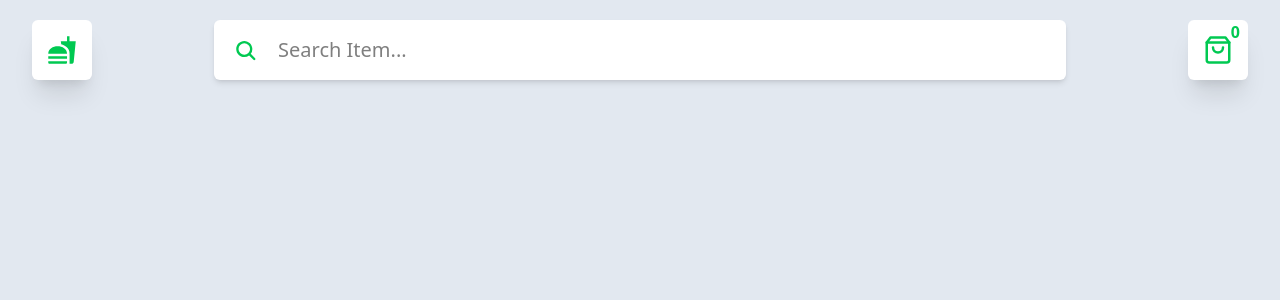
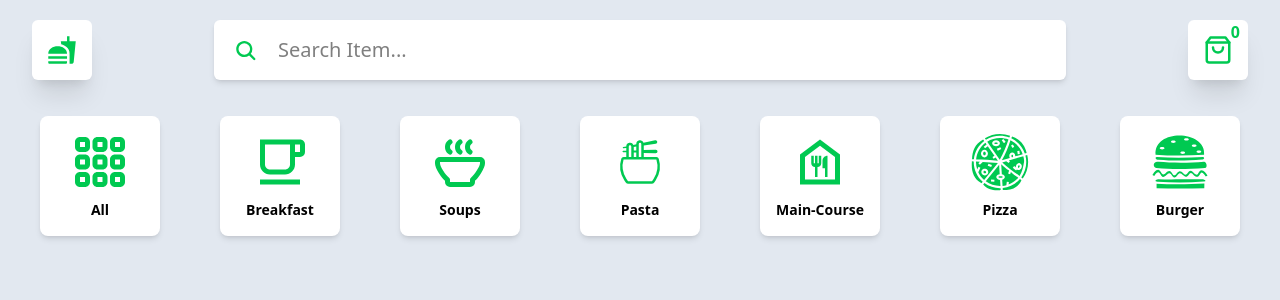
Before and after one commit to atikmahmud482/React-Project, a React (Vite) app: page / in a window 1280 px wide. Shown: the top 300 px of the page. Built offline with nearby package versions, Linux system fonts and the light colour scheme.

Commit message:
categories section added

```diff
--- /dev/null
+++ b/src/Category.jsx
@@ -0,0 +1,52 @@
+import { TiThSmallOutline } from "react-icons/ti";
+
+import { MdOutlineFoodBank, MdOutlineFreeBreakfast } from "react-icons/md";
+import { GiFullPizza, GiHamburger } from "react-icons/gi";
+import { CiBowlNoodles } from "react-icons/ci";
+import { TbSoup } from "react-icons/tb";
+
+const Categories = [
+  {
+    id: 1,
+    name: "All",
+    image: (
+      <TiThSmallOutline className="w-[60px] h-[60px] text-green-500"></TiThSmallOutline>
+    ),
+  },
+  {
+    id: 2,
+    name: "Breakfast",
+    image: (
+      <MdOutlineFreeBreakfast className="w-[60px] h-[60px] text-green-500"></MdOutlineFreeBreakfast>
+    ),
+  },
+  {
+    id: 3,
+    name: "Soups",
+    image: <TbSoup className="w-[60px] h-[60px] text-green-500" />,
+  },
+  {
+    id: 4,
+    name: "Pasta",
+    image: (
+      <CiBowlNoodles className="w-[60px] h-[60px] text-green-500"></CiBowlNoodles>
+    ),
+  },
+  {
+    id: 5,
+    name: "Main-Course",
+    image: <MdOutlineFoodBank className="w-[60px] h-[60px] text-green-500" />,
+  },
+  {
+    id: 6,
+    name: "Pizza",
+    image: <GiFullPizza className="w-[60px] h-[60px] text-green-500" />,
+  },
+  {
+    id: 7,
+    name: "Burger",
+    image: <GiHamburger className="w-[60px] h-[60px] text-green-500" />,
+  },
+];
+
+export default Categories;
--- a/src/Pages/Home.jsx
+++ b/src/Pages/Home.jsx
@@ -1,9 +1,22 @@
+import Categories from "../Category";
 import Nav from "../components/nav";
 
 const Home = () => {
   return (
     <div className="bg-slate-200 w-full min-h-screen">
-      <Nav></Nav>
+      <Nav />
+      <div className="overflow-x-auto whitespace-nowrap p-4">
+        <div className="flex gap-15 justify-center">
+          {Categories.map((item) => (
+            <div
+              key={item.id}
+              className="bg-white rounded-lg shadow-md p-3 w-30 h-30 flex flex-col items-center justify-center hover:shadow-lg transition-shadow duration-300 cursor-pointer text-center hover:bg-green-200">
+              <div className="text-4xl">{item.image}</div>
+              <div className="mt-2 text-sm font-semibold">{item.name}</div>
+            </div>
+          ))}
+        </div>
+      </div>
     </div>
   );
 };
--- a/src/components/Nav.jsx
+++ b/src/components/Nav.jsx
@@ -5,11 +5,11 @@ import { LuShoppingBag } from "react-icons/lu";
 const Nav = () => {
   return (
     <div className="w-full h-[100px] flex justify-between items-center px-8">
-      <div className="w-[60px] h-[60px] bg-white flex justify-center items-center rounded-md shadow-xl">
+      <div className="w-[60px] h-[60px] bg-white flex justify-center items-center rounded-md shadow-xl hover:bg-slate-50">
         <MdFastfood className="w-[30px] h-[30px] text-green-500" />
       </div>
       <form
-        className="w-[70%] h-[60px] bg-white flex items-center px-5 gap-5 rounded-md shadow-md"
+        className="w-[70%] h-[60px] bg-white flex items-center px-5 gap-5 rounded-md shadow-md hover:bg-slate-50"
         action="">
         <IoSearch className="text-green-500 w-[25px] h-[25px]" />
         <input
@@ -17,11 +17,11 @@ const Nav = () => {
           placeholder="Search Item..."
           className=" w-[100%] outline-none text-[20px]"></input>
       </form>
-      <div className="w-[60px] h-[60px] bg-white flex justify-center items-center rounded-md shadow-xl relative">
+      <div className="w-[60px] h-[60px] bg-white flex justify-center items-center rounded-md shadow-xl relative hover:bg-amber-50">
         <span className="absolute top-0 right-2 text-green-500 font-bold">
           0
         </span>
-        <LuShoppingBag className="w-[30px] h-[30px] text-green-500" />
+        <LuShoppingBag className="w-[30px] h-[30px] text-green-500 hover:bg-slate-50" />
       </div>
     </div>
   );
```
